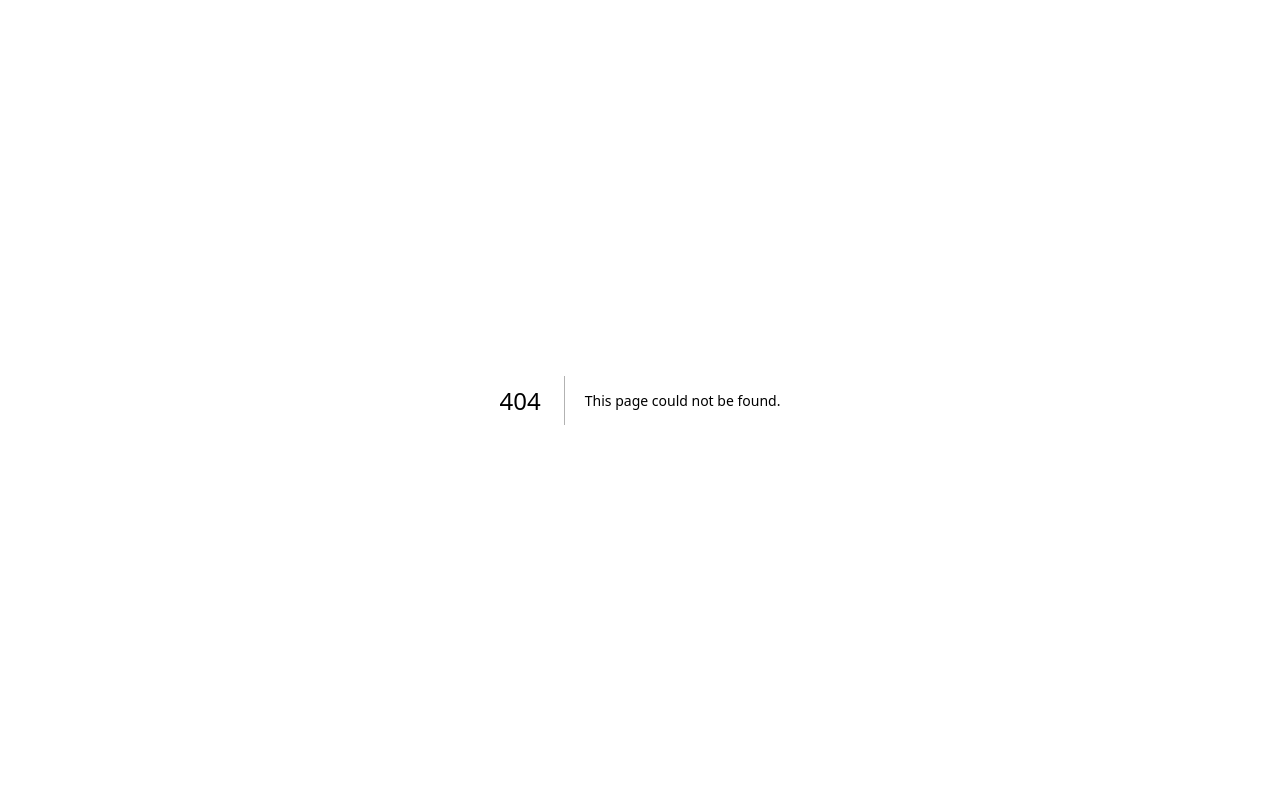
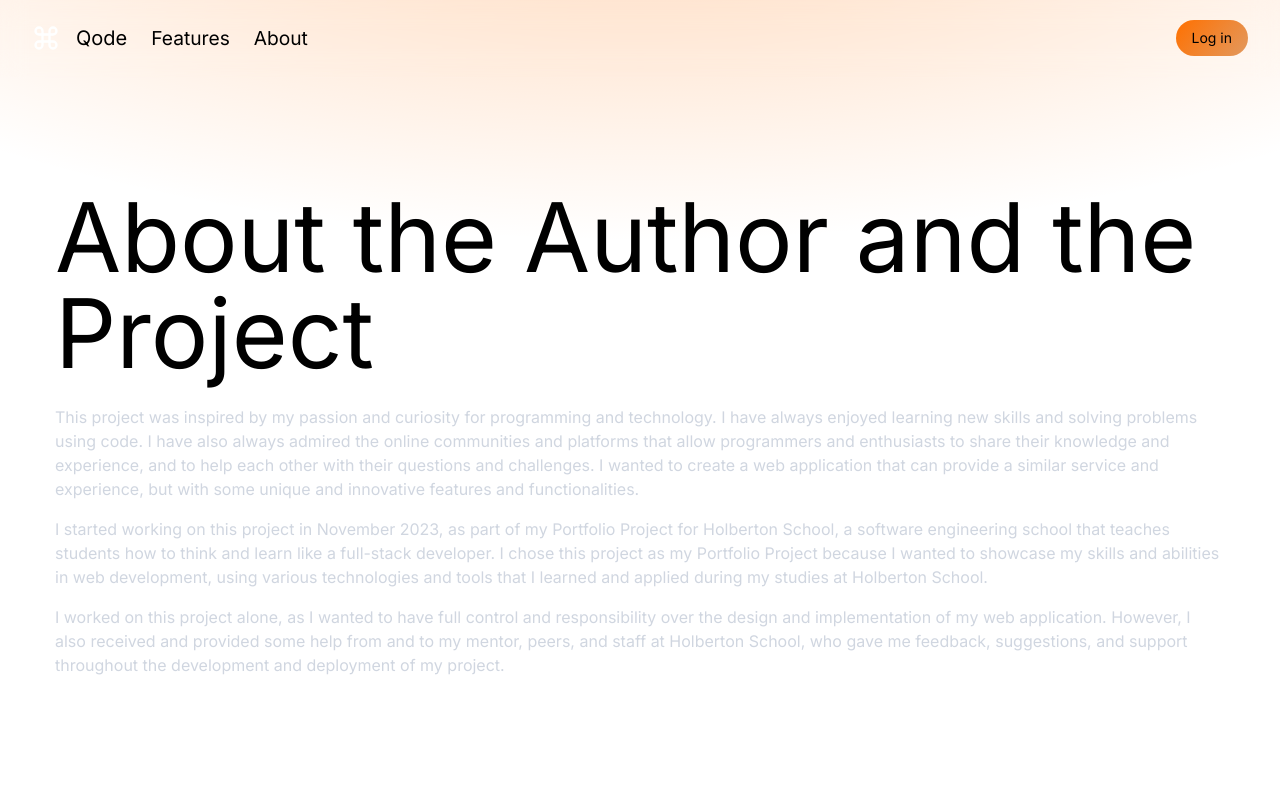
Before and after one commit to RibkiAnas/qode, a Next.js app: page /about in a window 1280 px wide. Before the commit this address had no page. Shown: the top 800 px of the page. Built offline with nearby package versions, Linux system fonts and the light colour scheme; no server answers.

Commit message:
Implement about page

```diff
--- /dev/null
+++ b/app/(landing)/about/page.tsx
@@ -0,0 +1,50 @@
+import React from "react";
+
+function page() {
+	return (
+		<section className="relative">
+			<div className="mx-auto my-0 w-full max-w-[calc(1200px_+_34px)] px-8">
+				<div className="flex py-28">
+					<div className="z-10">
+						<h1 className="mb-6 translate-y-[-1rem] animate-fade-in text-6xl opacity-0 [--animation-delay:200ms] md:text-8xl">
+							About the Author and the Project
+						</h1>
+						<div className="text-[#d0d6e0] [&_p]:mb-4">
+							<p>
+								This project was inspired by my passion and curiosity for
+								programming and technology. I have always enjoyed learning new
+								skills and solving problems using code. I have also always
+								admired the online communities and platforms that allow
+								programmers and enthusiasts to share their knowledge and
+								experience, and to help each other with their questions and
+								challenges. I wanted to create a web application that can
+								provide a similar service and experience, but with some unique
+								and innovative features and functionalities.
+							</p>
+							<p>
+								I started working on this project in November 2023, as part of
+								my Portfolio Project for Holberton School, a software
+								engineering school that teaches students how to think and learn
+								like a full-stack developer. I chose this project as my
+								Portfolio Project because I wanted to showcase my skills and
+								abilities in web development, using various technologies and
+								tools that I learned and applied during my studies at Holberton
+								School.
+							</p>
+							<p>
+								I worked on this project alone, as I wanted to have full control
+								and responsibility over the design and implementation of my web
+								application. However, I also received and provided some help
+								from and to my mentor, peers, and staff at Holberton School, who
+								gave me feedback, suggestions, and support throughout the
+								development and deployment of my project.
+							</p>
+						</div>
+					</div>
+				</div>
+			</div>
+		</section>
+	);
+}
+
+export default page;
--- a/components/landing/Footer.tsx
+++ b/components/landing/Footer.tsx
@@ -1,10 +1,11 @@
 import React from "react";
 import { GithubIcon, LinkedinIcon, TwitterIcon } from "lucide-react";
+import Link from "next/link";
 
 function Footer() {
 	return (
 		<div className=" pt-4 sm:pt-10 lg:pt-12">
-			<footer className="mx-auto max-w-screen-2xl px-4 md:px-8">
+			<footer className="mx-auto max-w-[120rem]  px-4 md:px-8">
 				<div className="flex flex-col items-center justify-between gap-4 border-y border-transparent-white py-6 md:flex-row">
 					{/* nav - start */}
 					<nav className="flex flex-wrap justify-center gap-x-4 gap-y-2 md:justify-start md:gap-6">
@@ -14,6 +15,12 @@ function Footer() {
 						>
 							Features
 						</a>
+						<Link
+							href="/about"
+							className="text-grey transition-colors hover:text-off-white"
+						>
+							About
+						</Link>
 					</nav>
 					{/* nav - end */}
 					{/* social - start */}
--- a/components/landing/Header.tsx
+++ b/components/landing/Header.tsx
@@ -62,7 +62,7 @@ function Header() {
 				>
 					<nav
 						className={cn(
-							"fixed flex flex-col top-[var(--navigation-height)] left-0 h-[calc(100vh_-_var(--navigation-height))] w-full overflow-auto transition-opacity duration-500 md:relative md:top-0 md:block md:h-auto md:w-auto md:translate-x-0 md:overflow-hidden bg-transparent md:opacity-100 md:transition-none",
+							"fixed flex flex-col top-[var(--navigation-height)] left-0 h-[calc(100vh_-_var(--navigation-height))] w-full overflow-auto background-light850_dark100 transition-opacity duration-500 md:relative md:top-0 md:block md:h-auto md:w-auto md:translate-x-0 md:overflow-hidden md:bg-transparent md:opacity-100 md:transition-none",
 							hamburgerMenuIsOpen
 								? "translate-x-0 opacity-100 background-light850_dark100"
 								: "translate-x-[-100vw] opacity-0"
@@ -74,7 +74,22 @@ function Header() {
 							)}
 						>
 							<li>
-								<Link href="#features">Features</Link>
+								<Link
+									href="#features"
+									onClick={() => {
+										if (hamburgerMenuIsOpen) setHamburgerMenuIsOpen(false);
+									}}
+								>
+									Features
+								</Link>
+							</li>
+							<li>
+								<Link
+									href="/about"
+									onClick={() => setHamburgerMenuIsOpen(false)}
+								>
+									About
+								</Link>
 							</li>
 						</ul>
 						<div className="flex items-center justify-between p-8 md:hidden">
```
